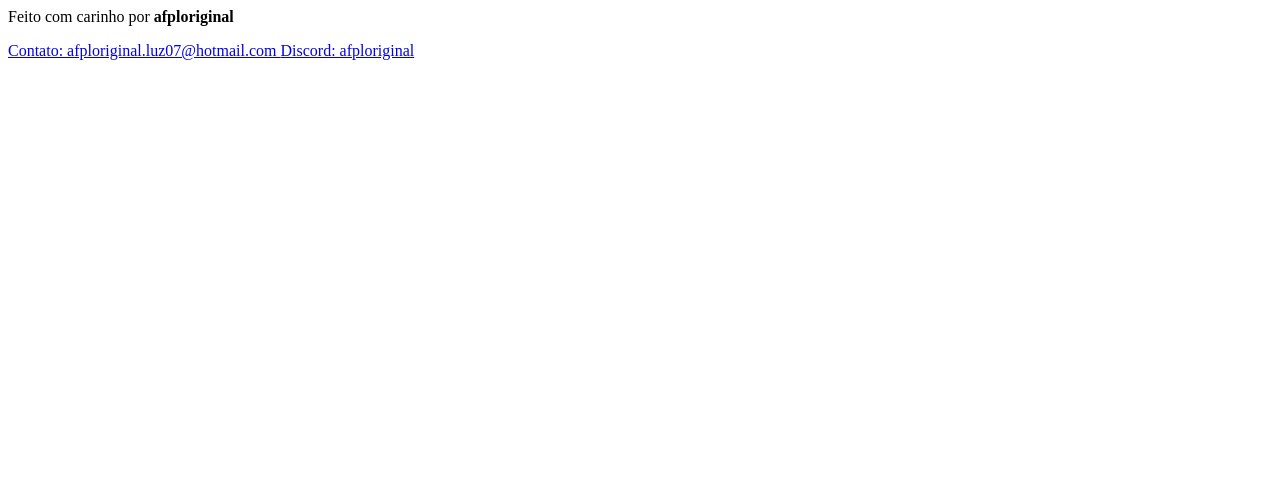
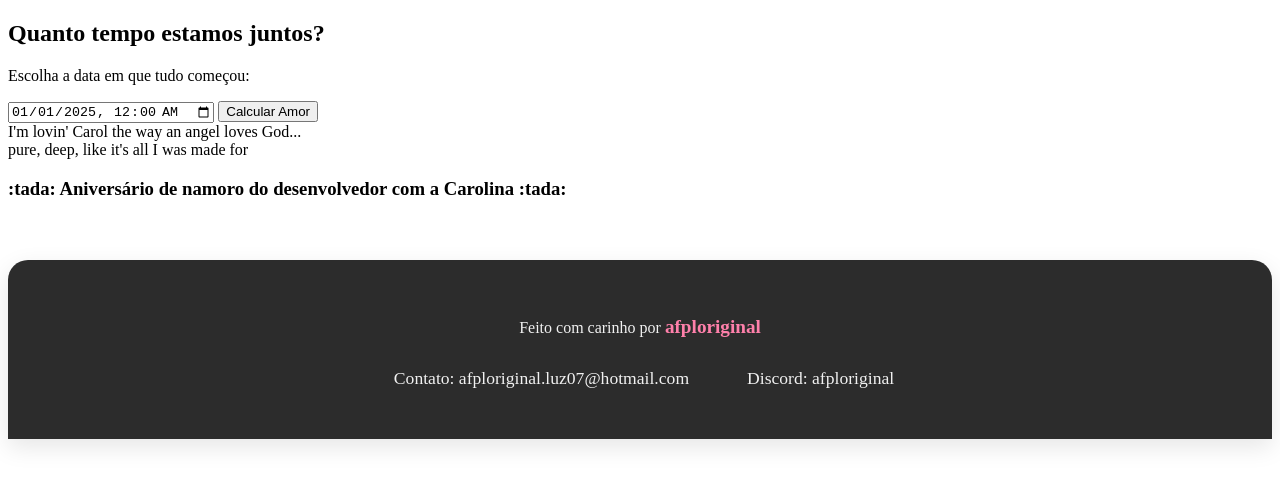
Before and after one commit to afporiginal/contador-namoro2, a plain HTML site: page index.html in a window 1280 px wide. Drawn offline with Linux system fonts and the light colour scheme.

Commit message:
Update index.html

```diff
--- a/index.html
+++ b/index.html
@@ -1,4 +1,39 @@
-<footer>
+<!DOCTYPE html>
+<html lang="pt-BR">
+<head>
+  <meta charset="UTF-8" />
+  <meta name="viewport" content="width=device-width, initial-scale=1.0">
+  <title>Contador do Amor</title>
+  <link rel="stylesheet" href="css/style.css" />
+  <link href="https://fonts.googleapis.com/css2?family=Playfair+Display:wght@600&family=Roboto&display=swap" rel="stylesheet">
+</head>
+<body>
+
+  <div class="main-container">
+
+    <section class="content">
+      <div class="card">
+        <h2>Quanto tempo estamos juntos?</h2>
+        <p>Escolha a data em que tudo começou:</p>
+        <input type="datetime-local" id="dataInicio" value="2025-01-01T00:00" />
+        <button onclick="iniciarContagem()">Calcular Amor</button>
+        <div id="resultado" class="tempo"></div>
+      </div>
+
+      <div class="quote">
+        I'm lovin' <span id="carolSecret">Carol</span> the way an angel loves God...<br />
+        <span>pure, deep, like it's all I was made for</span>
+      </div>
+
+      <div id="easterEgg" class="hidden">
+        <div class="easter-content">
+          <h3>:tada: Aniversário de namoro do desenvolvedor com a Carolina :tada:</h3>
+          <p id="contadorSecreto"></p>
+        </div>
+      </div>
+    </section>
+
+   <footer>
   <p>Feito com carinho por <strong>afploriginal</strong></p>
   <div class="contact-info">
     <a href="mailto:afploriginal.luz07@hotmail.com">
@@ -9,3 +44,7 @@
     </a>
   </div>
 </footer>
+
+  <script src="js/script.js"></script>
+</body>
+</html>
```
